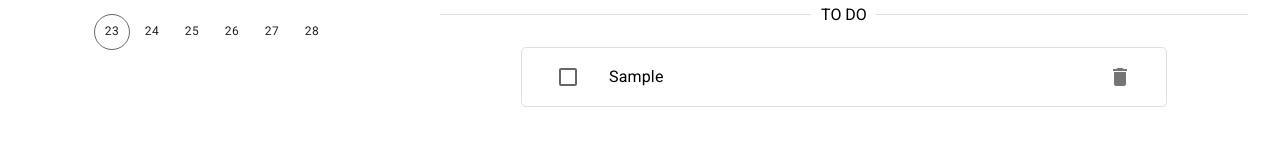
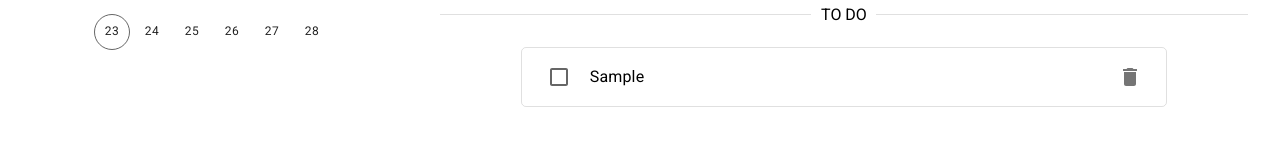
Before and after one commit to BUsuper/todo-project, a React (Vite) app: page / in a window 1280 px wide. Both pictures are taken after typing "Sample", "Sample" into the empty fields and a click on the button "ADD TODO". Shown: the part 268-423 px from the top of the page. Built offline with nearby package versions, Linux system fonts and the light colour scheme.

Commit message:
Fix a bug when Checkbox and DeleteIcon would stretch

```diff
--- a/src/components/TodoItem/TodoItem.jsx
+++ b/src/components/TodoItem/TodoItem.jsx
@@ -32,9 +32,9 @@ export function TodoItem({ id }) {
         <Box sx={{border: "solid 1px", borderColor: "divider", borderRadius:"5px", width:"80%", margin:"15px auto"}}>
             <ListItem id={todo.id} onClick={handleTodoDetailsVisibility}>
                 <Box sx={{display:"flex", alignItems: "center", width:"100%"}}>
-                    <Checkbox id={`checkbox${todo.id}`} checked={todo.completed} sx={{width: "10%"}} onClick={(e) => handleTodoToggle(e, todo.id)}/>
-                    <Typography sx={{width: "80%", paddingLeft:"10px"}}>{todo.completed ? <s>{todo.task}</s> : todo.task}</Typography>
-                    <IconButton sx={{width: "10%"}} onClick={(e) => handleDeletion(e, todo.id)}>
+                    <Checkbox id={`checkbox${todo.id}`} checked={todo.completed} onClick={(e) => handleTodoToggle(e, todo.id)}/>
+                    <Typography sx={{flexGrow:1, paddingLeft:"10px"}}>{todo.completed ? <s>{todo.task}</s> : todo.task}</Typography>
+                    <IconButton onClick={(e) => handleDeletion(e, todo.id)}>
                         <DeleteIcon/>
                     </IconButton>
                 </Box>
```
